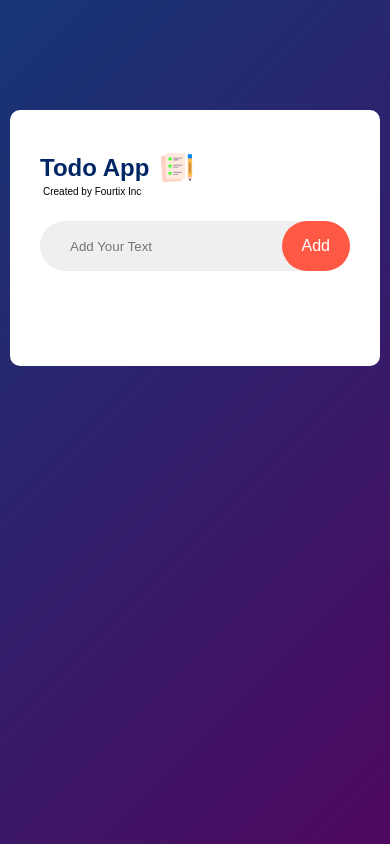
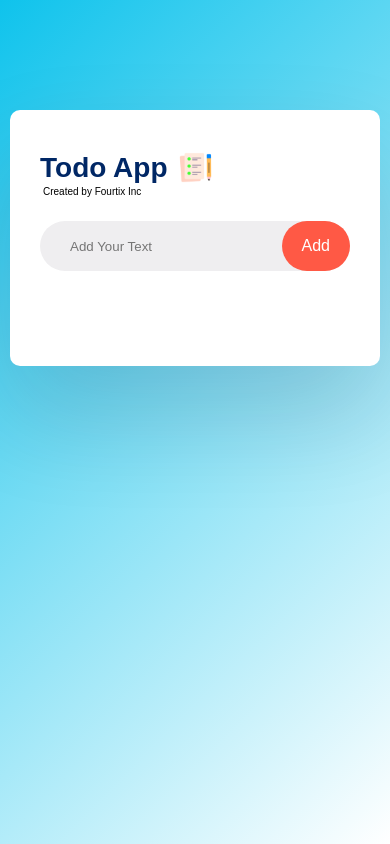
Before and after one commit to codewithfourtix/todo-card, a plain HTML site: page index.html in a window 390 px wide. Drawn offline with Linux system fonts and the light colour scheme.

Commit message:
Styling improvement

```diff
--- a/style.css
+++ b/style.css
@@ -8,7 +8,7 @@
 .container {
     width: 100%;
     min-height: 100vh;
-    background: linear-gradient(135deg, #153677, #4e085f);
+    background: linear-gradient(135deg, #0fc3ec, #fff);
     padding: 10px;
 }
 
@@ -19,12 +19,15 @@
     border-radius: 10px;
     margin: 100px auto 20px;
     padding: 40px 30px 70px;
+    /* box-shadow: rgba(100, 100, 111, 0.2) 0px 7px 29px 0px; */
+    box-shadow: rgba(17, 12, 46, 0.15) 0px 48px 100px 0px;
 }
 
 .todo-app h2 {
     color: #002765;
     display: flex;
     align-items: center;
+    font-size: 38px;
 }
 
 .todo-app h2 img {
@@ -120,4 +123,7 @@ ul li span:hover {
     button {
       padding: 16px 20px;
     }
+    .todo-app h2{
+        font-size: 28px;
+    }
   }
```
